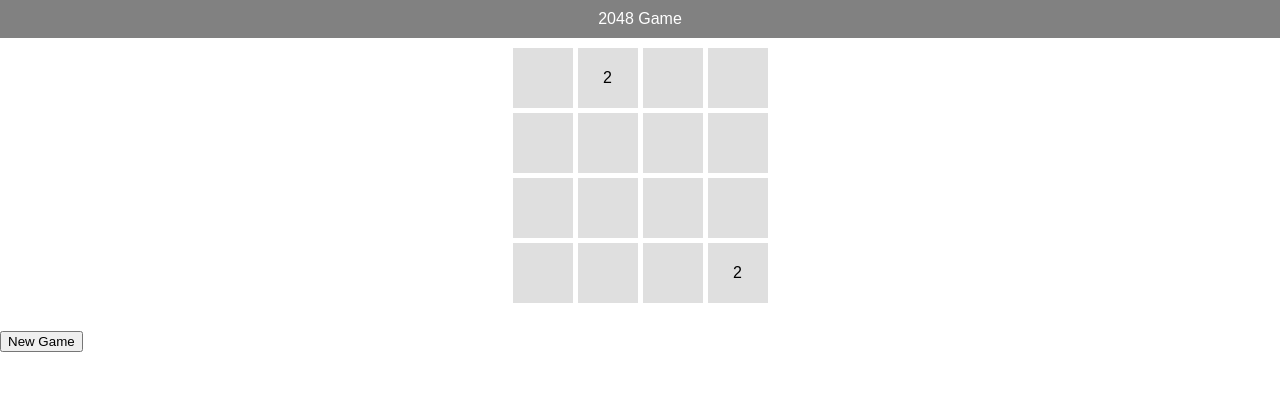
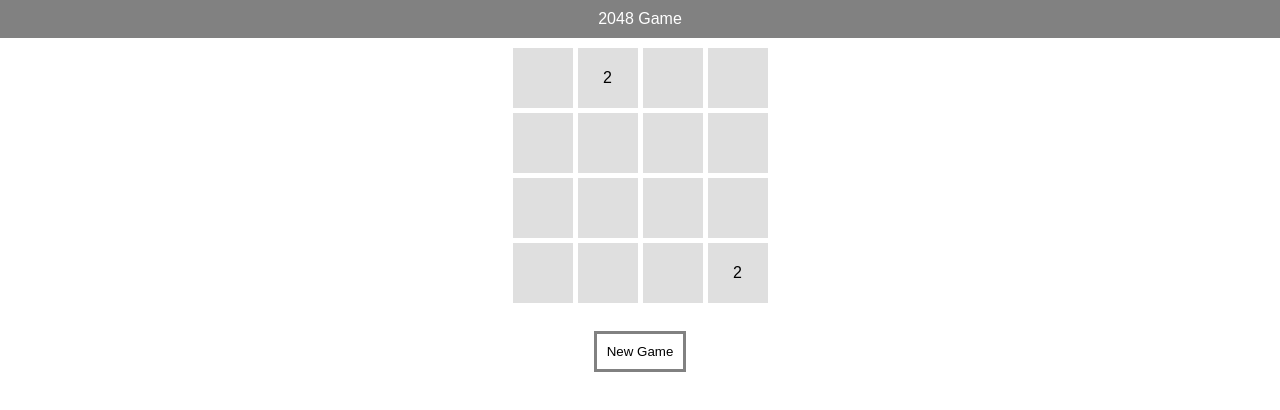
Before and after one commit to SRatna/react-2048, a React (Create React App) app: page / in a window 1280 px wide. Shown: the top 410 px of the page. Built offline with nearby package versions, Linux system fonts and the light colour scheme.

Commit message:
style footer component

```diff
--- a/src/App.css
+++ b/src/App.css
@@ -21,3 +21,24 @@
     align-items: center;
     height: 100%;
 }
+.footer {
+    text-align: center;
+}
+.footer > span {
+    padding: 10px;
+    border: 3px solid #818181;
+    display: inline-block;
+    margin: 5px;
+}
+.footer > button {
+    padding: 10px;
+    border: 3px solid #818181;
+    background-color: white;
+    outline: none;
+    cursor: pointer;
+    transition: all 0.4s ease-in;
+}
+.footer > button:hover {
+    color: white;
+    background-color: #818181;
+}
```
